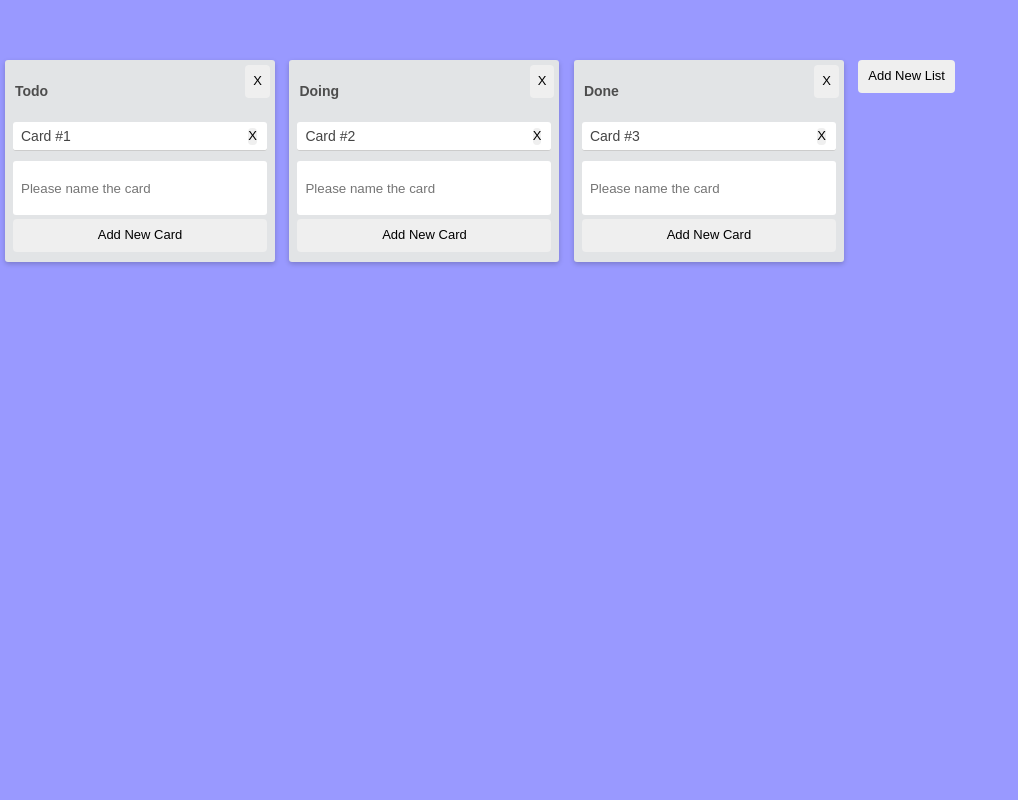
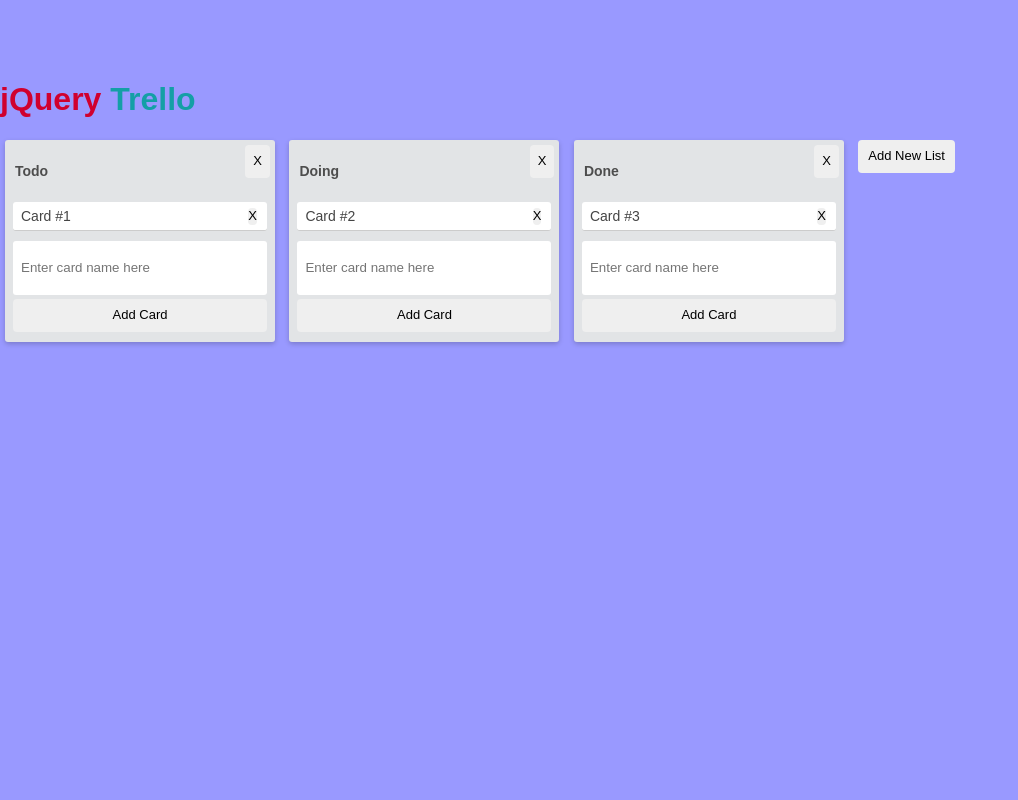
Before and after one commit to chas-academy/05-trello-clone-okan-s, a website built with webpack: page src/index.html in a window 1280 px wide. Shown: the top 800 px of the page, without its empty margins (0-1018 px from the left). Built offline with nearby package versions, Linux system fonts and the light colour scheme.

Commit message:
Added header, some text change

```diff
--- a/src/index.html
+++ b/src/index.html
@@ -4,10 +4,16 @@
     <meta charset="UTF-8">
     <meta name="viewport" content="width=device-width, initial-scale=1.0">
     <meta http-equiv="X-UA-Compatible" content="ie=edge">
-    <title>jQuery UI - Trello Clone (yay!)</title>
+    <title>jQuery - Trello Clone - Okan S.</title>
 </head>
 <body>
+
+    <h1>
+        <span style="color:#D0002E;">jQuery</span> <span style="color:#149FA6;">Trello</span>
+    </h1>
+
     <div class="board">
+
         <div class="column">
             <div class="list">
                 <div class="list-header">
@@ -21,13 +27,14 @@
                     </li>
                     <li class="add-new">
                         <form class="new-card" action="index.html">
-                            <input type="text" name="title" placeholder="Please name the card" />
-                            <button class="button add">Add new card</button>
+                            <input type="text" name="title" placeholder="Enter card name here" />
+                            <button class="button add">Add card</button>
                         </form>
                     </li>
                 </ul>
             </div>
         </div>
+
         <div class="column">
             <div class="list">
                 <div class="list-header">
@@ -41,13 +48,14 @@
                     </li>
                     <li class="add-new">
                         <form class="new-card" action="index.html">
-                            <input type="text" name="title" placeholder="Please name the card" />
-                            <button class="button add">Add new card</button>
+                            <input type="text" name="title" placeholder="Enter card name here" />
+                            <button class="button add">Add card</button>
                         </form>
                     </li>
                 </ul>
             </div>
         </div>
+
         <div class="column">
             <div class="list">
                 <div class="list-header">
@@ -61,8 +69,8 @@
                     </li>
                     <li class="add-new">
                         <form class="new-card" action="index.html">
-                            <input type="text" name="title" placeholder="Please name the card" />
-                            <button class="button add">Add new card</button>
+                            <input type="text" name="title" placeholder="Enter card name here" />
+                            <button class="button add">Add card</button>
                         </form>
                     </li>
                 </ul>
```
